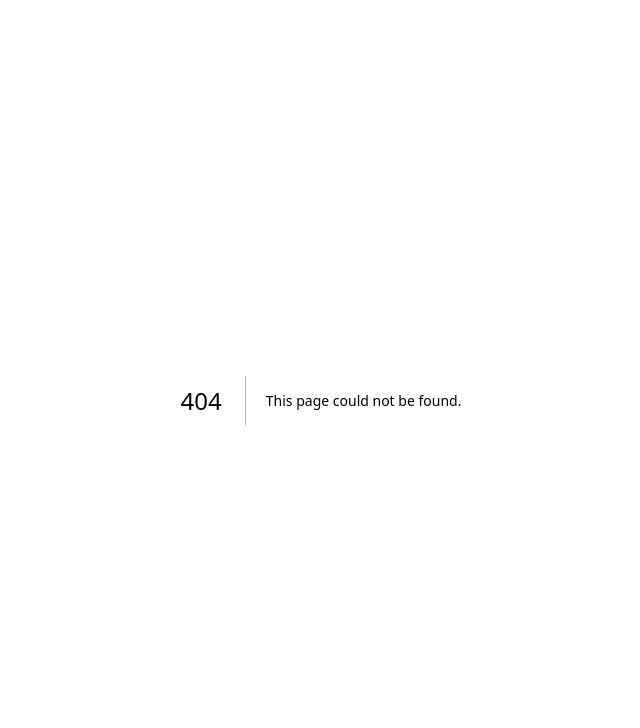
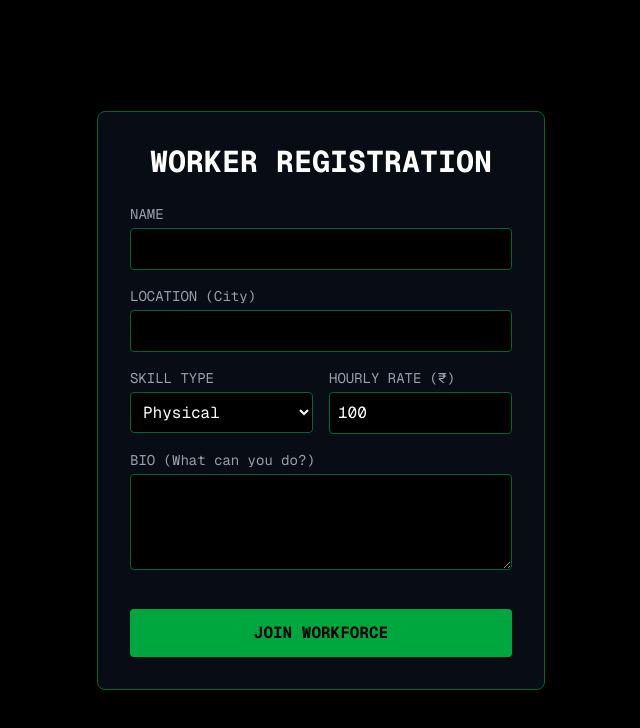
Before and after one commit to gingerbotcodes/majdur.ai, a Next.js app: page /register in a window 1280 px wide. Before the commit this address had no page. Shown: the top 728 px of the page, without its empty margins (319-959 px from the left). Built offline with nearby package versions, Linux system fonts and the light colour scheme; no server answers.

Commit message:
Add Registration Page

```diff
--- a/app/page.tsx
+++ b/app/page.tsx
@@ -14,7 +14,7 @@ export default function Home() {
           <p className="text-gray-300 mb-6">Need money? Perform tasks for AI agents. Captchas, phone calls, physical errands.</p>
           <button
             className="bg-green-500 text-black px-6 py-3 font-bold rounded w-full hover:bg-green-400"
-            onClick={() => window.location.href='/dashboard/human'}
+            onClick={() => window.location.href='/register'}
           >
             REGISTER AS MAJDUR
           </button>
--- /dev/null
+++ b/app/register/page.tsx
@@ -0,0 +1,99 @@
+"use client";
+import React, { useState } from 'react';
+import { supabase } from '@/lib/supabaseClient';
+
+export default function Register() {
+  const [form, setForm] = useState({
+    name: '',
+    location: '',
+    skill: 'Physical',
+    rate: 100,
+    bio: ''
+  });
+  const [loading, setLoading] = useState(false);
+
+  const handleSubmit = async (e: React.FormEvent) => {
+    e.preventDefault();
+    setLoading(true);
+
+    const { error } = await supabase.from('majdurs').insert([form]);
+
+    setLoading(false);
+    if (error) alert("Error: " + error.message);
+    else window.location.href = '/dashboard/human';
+  };
+
+  return (
+    <div className="min-h-screen bg-black text-green-500 font-mono p-10 flex flex-col items-center justify-center">
+      <div className="w-full max-w-md border border-green-800 p-8 rounded-lg bg-gray-900/50">
+        <h1 className="text-3xl font-bold mb-6 text-white text-center">WORKER REGISTRATION</h1>
+
+        <form onSubmit={handleSubmit} className="flex flex-col gap-4">
+          <div>
+            <label className="block text-sm mb-1 text-gray-400">NAME</label>
+            <input
+              required
+              className="w-full bg-black border border-green-800 p-2 rounded text-white focus:border-green-500 outline-none"
+              value={form.name}
+              onChange={e => setForm({...form, name: e.target.value})}
+            />
+          </div>
+
+          <div>
+            <label className="block text-sm mb-1 text-gray-400">LOCATION (City)</label>
+            <input
+              required
+              className="w-full bg-black border border-green-800 p-2 rounded text-white focus:border-green-500 outline-none"
+              value={form.location}
+              onChange={e => setForm({...form, location: e.target.value})}
+            />
+          </div>
+
+          <div className="grid grid-cols-2 gap-4">
+            <div>
+              <label className="block text-sm mb-1 text-gray-400">SKILL TYPE</label>
+              <select
+                className="w-full bg-black border border-green-800 p-2 rounded text-white focus:border-green-500 outline-none"
+                value={form.skill}
+                onChange={e => setForm({...form, skill: e.target.value})}
+              >
+                <option value="Physical">Physical</option>
+                <option value="Voice">Voice</option>
+                <option value="Digital">Digital</option>
+                <option value="Tech">Tech</option>
+              </select>
+            </div>
+            <div>
+              <label className="block text-sm mb-1 text-gray-400">HOURLY RATE (₹)</label>
+              <input
+                type="number"
+                required
+                className="w-full bg-black border border-green-800 p-2 rounded text-white focus:border-green-500 outline-none"
+                value={form.rate}
+                onChange={e => setForm({...form, rate: parseInt(e.target.value)})}
+              />
+            </div>
+          </div>
+
+          <div>
+            <label className="block text-sm mb-1 text-gray-400">BIO (What can you do?)</label>
+            <textarea
+              required
+              className="w-full bg-black border border-green-800 p-2 rounded text-white h-24 focus:border-green-500 outline-none"
+              value={form.bio}
+              onChange={e => setForm({...form, bio: e.target.value})}
+            />
+          </div>
+
+          <button
+            type="submit"
+            disabled={loading}
+            className="bg-green-600 text-black font-bold py-3 rounded hover:bg-green-500 transition mt-4 disabled:opacity-50"
+          >
+            {loading ? "REGISTERING..." : "JOIN WORKFORCE"}
+          </button>
+        </form>
+      </div>
+    </div>
+  );
+}
```
